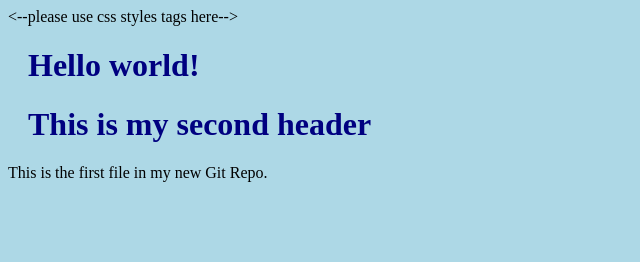
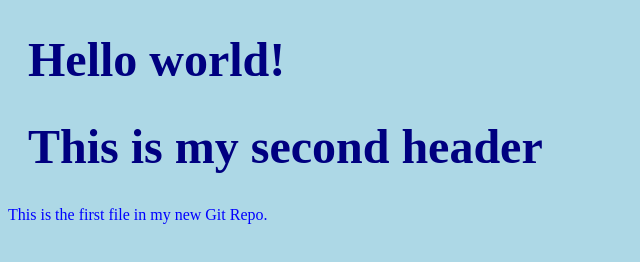
Before and after one commit to PavanDudam/PractiseGit, a plain HTML site: page index.html in a window 1280 px wide. Shown: the whole page, without its empty margins (0-640 px from the left). Drawn offline with Linux system fonts and the light colour scheme.

Commit message:
Added STYLES tag as per review comment

```diff
--- a/index.html
+++ b/index.html
@@ -1,15 +1,21 @@
 <!DOCTYPE html>
 <html>
-  <--please use css styles tags here-->
 <head>
-<title>Hello World!</title>
-<link rel="stylesheet" href="bluestyle.css">
+    <style>
+        h1 {
+            color: blue;
+            font-size: 300%;
+        }
+        p {
+            color: blue;
+        }
+    </style>
+    <title>Hello World!</title>
+    <link rel="stylesheet" href="bluestyle.css">
 </head>
 <body>
-
-<h1>Hello world!</h1>
-<h1>This is my second header</h1>
-<p>This is the first file in my new Git Repo.</p>
-
+    <h1>Hello world!</h1>
+    <h1>This is my second header</h1>
+    <p>This is the first file in my new Git Repo.</p>
 </body>
 </html>
```
